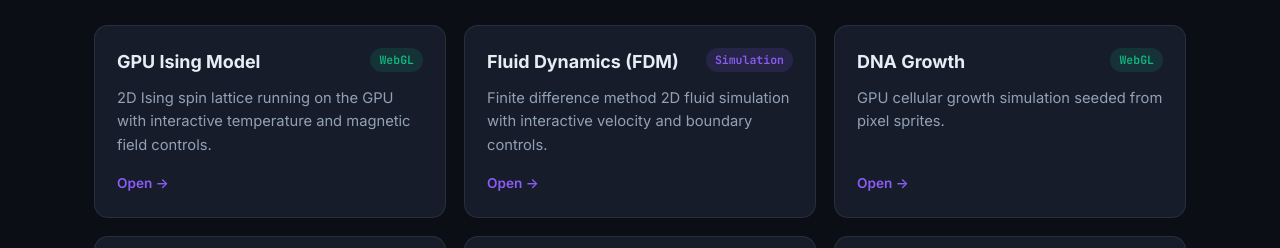
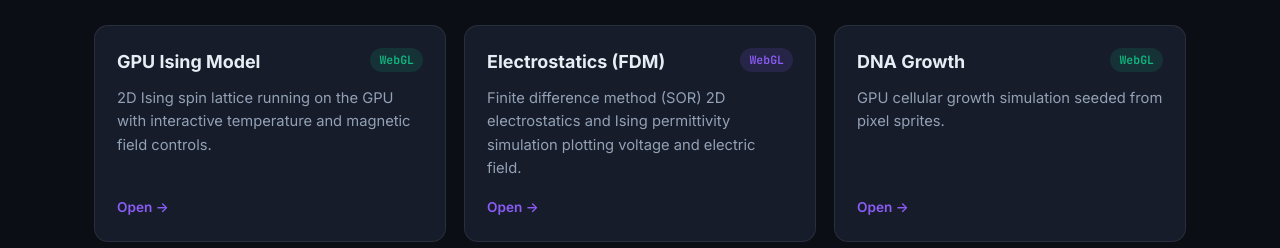
Before and after one commit to ksprague1/ksprague1.github.io, a plain HTML site: page index.html in a window 1280 px wide. Shown: the part 546-794 px from the top of the page. Drawn offline with Linux system fonts and the light colour scheme.

Commit message:
Rename FDM to Electrostatics (FDM)

```diff
--- a/index.html
+++ b/index.html
@@ -75,11 +75,11 @@
           <a class="project-card" href="FDM/">
             <div>
               <div class="project-top">
-                <h3 class="project-title">Fluid Dynamics (FDM)</h3>
-                <span class="badge">Simulation</span>
+                <h3 class="project-title">Electrostatics (FDM)</h3>
+                <span class="badge">WebGL</span>
               </div>
               <p class="project-desc">
-                Finite difference method 2D fluid simulation with interactive velocity and boundary controls.
+                Finite difference method (SOR) 2D electrostatics and Ising permittivity simulation plotting voltage and electric field.
               </p>
             </div>
             <div class="project-links"><span>Open &rarr;</span></div>
```
Also changed, not shown: FDM/index.html (+3 -3 lines).
